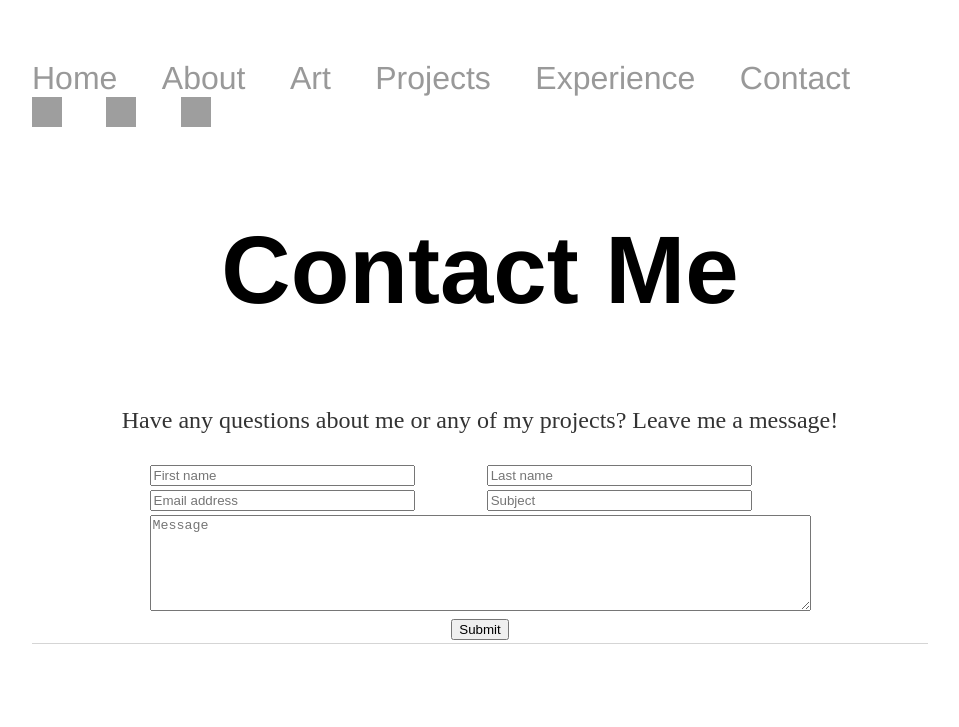
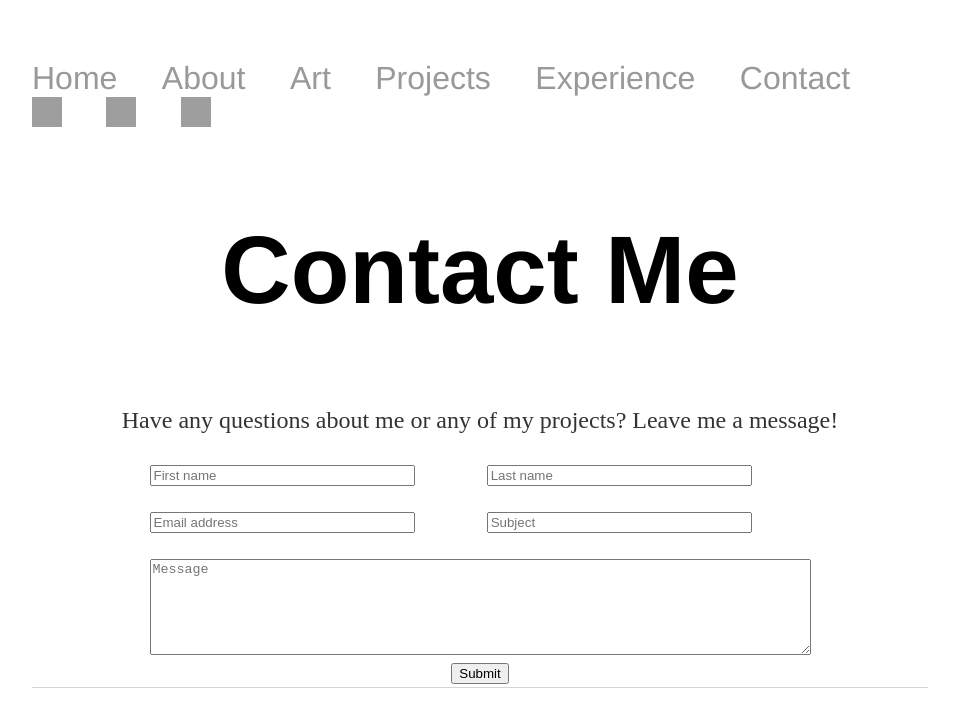
Before and after one commit to jhltsang/jhltsang.github.io, a Jekyll site: the page built from contact/index.html, in a window 1280 px wide. Shown: the top 727 px of the page, without its empty margins (160-1119 px from the left). Built offline with Jekyll 4.4.1, drawn with Linux system fonts in a browser that asks for light colours; grey boxes are pictures that could not be loaded.

Commit message:
Update index.html

```diff
--- a/contact/index.html
+++ b/contact/index.html
@@ -8,7 +8,7 @@ title: Jessica Tsang
 </div><!-- /.blurb -->
 
 <center><form name="htmlform" method="post" action="html_form_send.php">
-<table width="15px">
+<table width="8px">
 
 </tr>
 <tr>
@@ -21,6 +21,12 @@ title: Jessica Tsang
 </tr>
 
 <tr>
+  <td>&nbsp;</td>
+  <td>&nbsp;</td>
+  <td>&nbsp;</td>
+</tr>
+
+<tr>
  <td valign="top">
   <input  type="text" name="email" placeholder="Email address" maxlength="80" size="30">
   </td>
@@ -28,6 +34,12 @@ title: Jessica Tsang
   <td valign="top">
   <input  type="text" name="subject" placeholder="Subject" maxlength="50" size="30">
  </td>
+</tr>
+
+<tr>
+  <td>&nbsp;</td>
+  <td>&nbsp;</td>
+  <td>&nbsp;</td>
 </tr>
 
 <tr>
```
